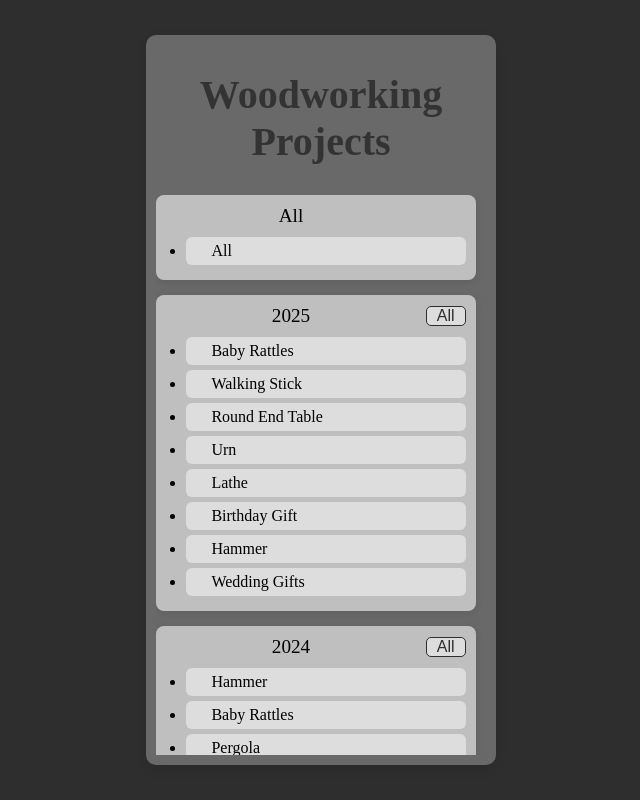
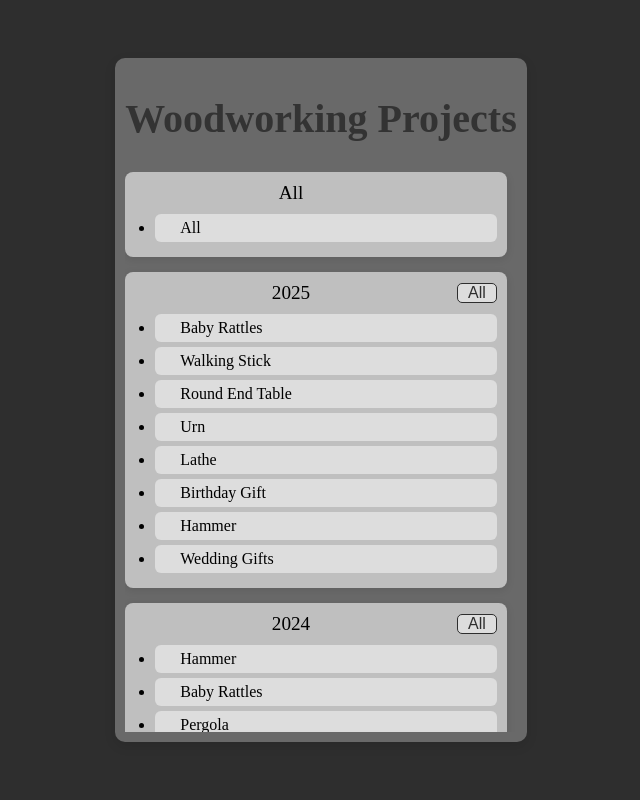
Before and after one commit to rbrock44/woodworking-projects, an Angular app: page / in a window 1280 px wide. Shown: the whole page, without its empty margins (319-959 px from the left). Built offline with nearby package versions, Linux system fonts and the light colour scheme.

Commit message:
more width css

```diff
--- a/src/app/app.component.scss
+++ b/src/app/app.component.scss
@@ -16,7 +16,8 @@
   background-color: dimgrey;
   border-radius: 10px;
   box-shadow: 0 4px 12px rgba(0, 0, 0, 0.1);
-  max-width: 80%;
+  width: 100%;
+  max-width: fit-content;
 }
 
 .title {
@@ -137,15 +138,21 @@ p {
   overflow-y: auto;
 }
 
-@media (max-width: 1080px) {
+@media (max-width: 750px) {
   .container {
-    max-width: 85%;
+    max-width: auto;
   }
 }
 
 @media (max-width: 460px) {
   .container {
     max-width: 90%;
+  }
+}
+
+@media (max-width: 380px) {
+  .container {
+    max-width: 95%;
   }
 }
 
```
